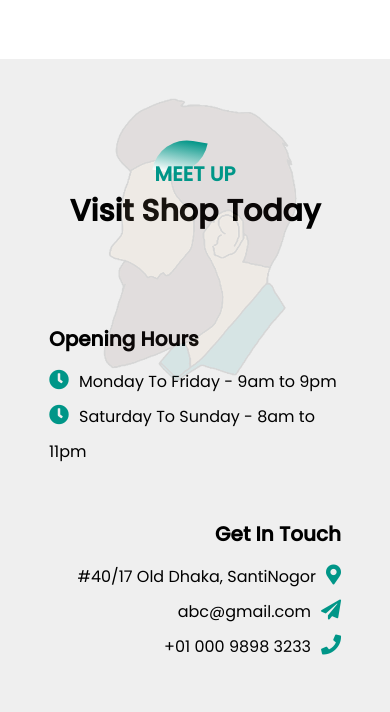
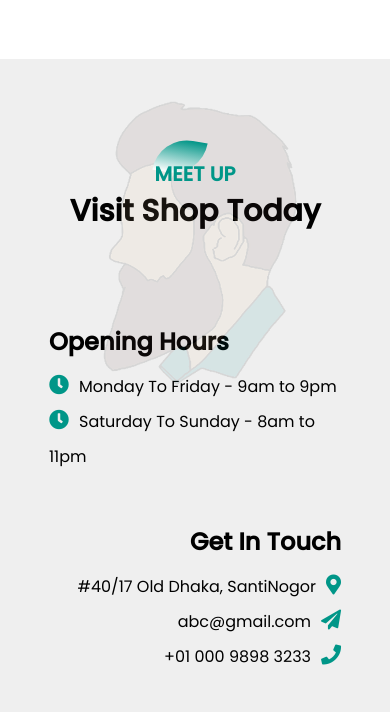
Before and after one commit to SheikhJohirul/Hair-Style, a plain HTML site: page index.html in a window 390 px wide. Shown: the part 4473-5185 px from the top of the page. Drawn offline with nearby package versions, Linux system fonts and the light colour scheme; some packages are replaced by stand-ins of ours; a script that the page names is missing.

Commit message:
Update style.css

```diff
--- a/style.css
+++ b/style.css
@@ -429,9 +429,6 @@ nav ul li a:hover{
   	.footer-left,.footer-right{
   		flex-basis: 100%;
   	}
-	  .footer-row h1{
-	     font-size: 20px;
-	  }
   	.footer-img{
   		top: 25%;
   	}
```
